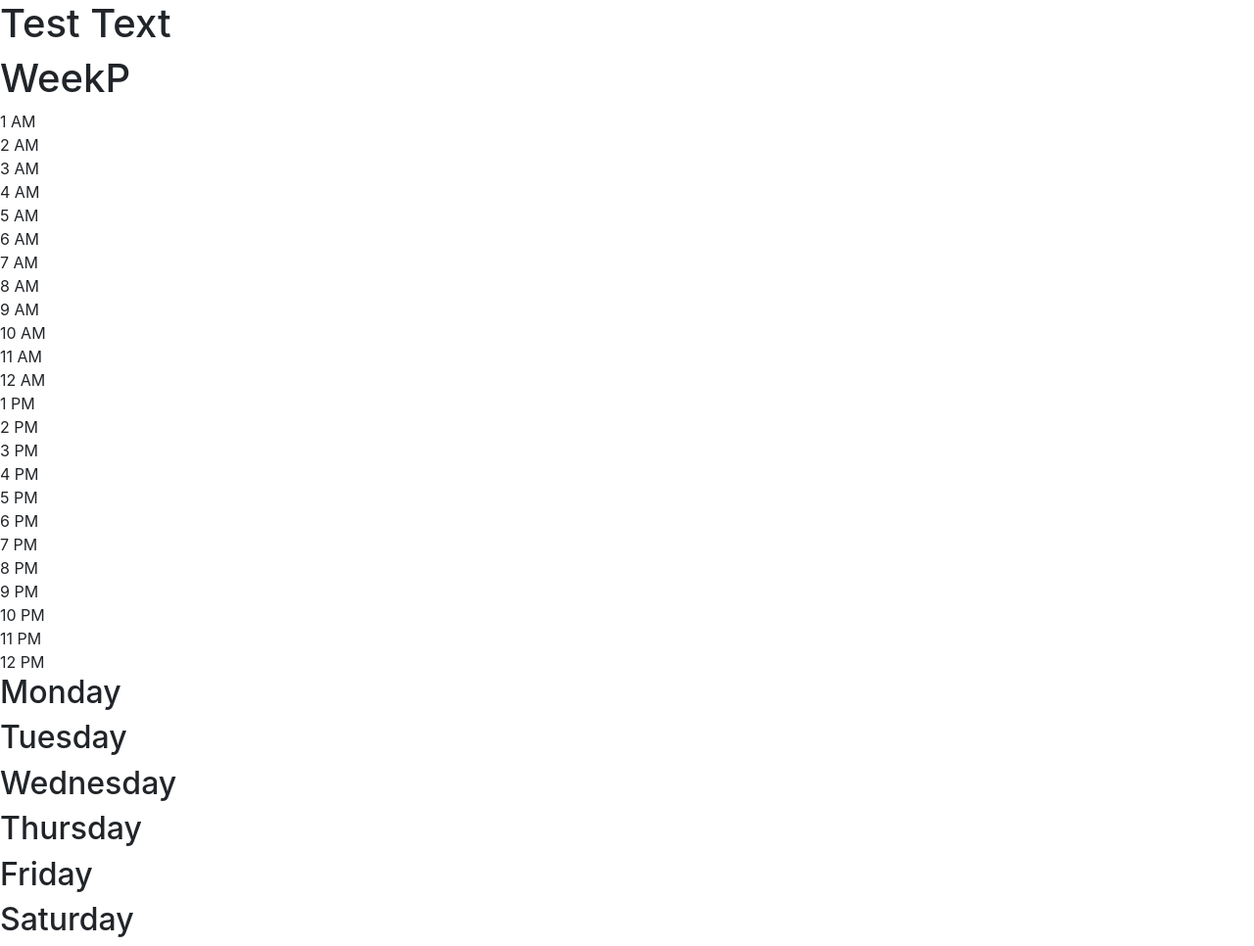
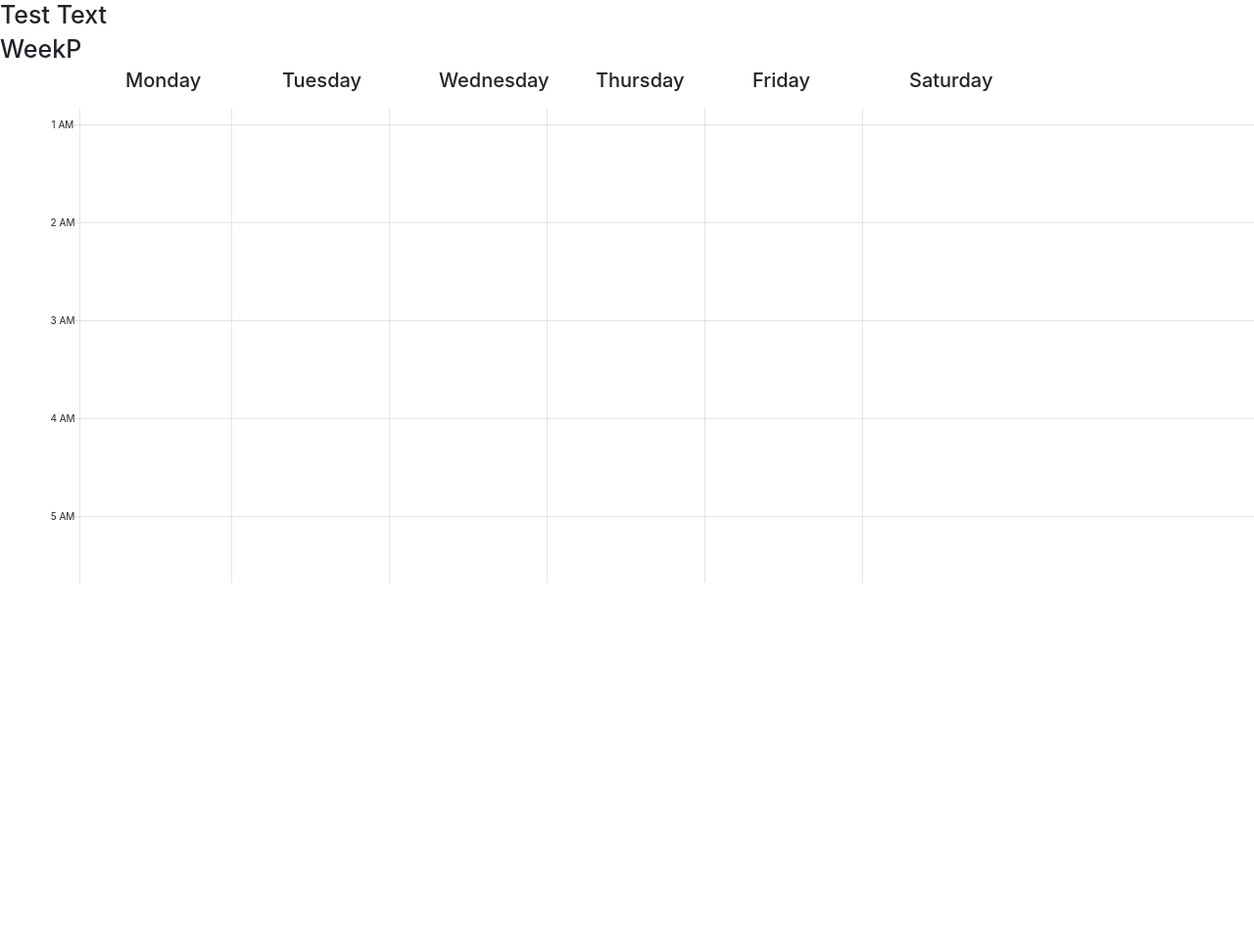
Before and after one commit to Dzyuv001/WeekPlanner, a website built with webpack: page Project/src/template.html in a window 1280 px wide. Shown: the whole page at 98% size. After the commit the page ends 800 px from the top, so only its background shows below. Built offline with nearby package versions, Linux system fonts and the light colour scheme.

Commit message:
Ui work in progress

```diff
--- a/Project/src/css/scss/abstract/_variables.scss
+++ b/Project/src/css/scss/abstract/_variables.scss
@@ -0,0 +1,7 @@
+//MEDIA QUERY DATA
+// 16px is one 1rem default
+$bp-largest: 75em; //1200px  12/16 = 0.75
+$bp-large: 68.75em; //1100px 11/16 = 0.6875
+$bp-medium: 56.25em; //900px 9/16 = 0.5625
+$bp-small: 37.5em; //600px 6/16 = 0.375
+$bp-smallest: 31.25em; //500px 5/16 = 0.3125
--- a/Project/src/css/scss/base/_base.scss
+++ b/Project/src/css/scss/base/_base.scss
@@ -0,0 +1,35 @@
+html {
+    scroll-behavior: smooth;
+    // this is what 1 rem
+    font-size: 62.5%; // 10 / 16  makes 1rem = to 10px
+
+    @media only screen and (max-width: $bp-large) {
+      font-size: 56.25%;// 9 / 16  makes 1rem = to 9px
+    }
+    @media only screen and (max-width: $bp-medium) {
+      font-size: 50%;// 8 / 16  makes 1rem = to 8px
+    }
+    @media only screen and (max-width: $bp-small) {
+      font-size: 37.5%;// 6 / 16  makes 1rem = to 6px
+    }
+    @media only screen and (max-width: $bp-smallest) {
+      font-size: 31.25%;// 5 / 16  makes 1rem = to 5px
+    }
+  }
+
+body{
+    box-sizing: border-box;
+}
+
+*,*::before,*::after {
+    padding: 0;
+    margin: 0;
+
+}
+
+  //used to ensure defaults are prevent svgs as are not clickable
+  svg {
+    width: 100%;
+    height: 100%;
+    pointer-events: none;
+  }
--- /dev/null
+++ b/Project/src/css/scss/components/_weekPlanLines.scss
@@ -0,0 +1,39 @@
+.wkPlan-line {
+  width: 100%;
+  height: 100%;
+  position: absolute;
+  top: 0;
+  left: 0;
+  z-index: 10;
+  &__hor {
+    width: 100%;
+    height: 100%;
+    margin-top: 8.2rem;
+    position: absolute;
+    padding-left: 7.5rem;
+    &-line {
+      margin-bottom: 9.9rem;
+    }
+  }
+  &__ver {
+    width: 100%;
+    height: 100%;
+    padding-top: 7.5rem;
+    position: absolute;
+    &-line {
+      width: 1px;
+      height:100%;
+      padding-top:9.9rem;
+      display: inline-block;
+      margin-left: 12.5%;
+      background: rgba(0, 0, 0, 0.1);
+      &:first-child {
+        margin-left: 8.1rem;
+        margin-right:-.6rem;
+      }
+      &:last-child {
+
+      }
+    }
+  }
+}
--- /dev/null
+++ b/Project/src/css/scss/components/_weekPlannerColumn.scss
@@ -0,0 +1,13 @@
+.wkPlan-col {
+  position: relative;
+  width: 12.5%;
+  text-align: center;
+  &--time {
+    width: 10%;
+  }
+  &__title {
+    &--fixed {
+      position: fixed;
+    }
+  }
+}
--- /dev/null
+++ b/Project/src/css/scss/layout/_weekPlanTime.scss
@@ -0,0 +1,7 @@
+.wkPlan-time {
+
+    &__label {
+        text-align: center;
+        height: 10rem;
+    }
+}
--- a/Project/src/css/scss/main.scss
+++ b/Project/src/css/scss/main.scss
@@ -1,4 +1,5 @@
 @import "../../../node_modules/bootstrap/scss/bootstrap", "abstract/variables",
   "abstract/mixins", "abstract/placeholders", "abstract/function", "base/base",
-  "base/animations", "base/typography", "base/utility", "components/buttons",
-  "layout/sectionLayout", "pages/page";
+  "base/animations", "base/typography", "base/utility",
+  "components/weekPlannerColumn", "components/weekPlanLines.scss",
+  "layout/weekPlanTime", "pages/weekPlanner";
--- /dev/null
+++ b/Project/src/css/scss/pages/_weekPlanner.scss
@@ -0,0 +1,8 @@
+.wkPlan {
+    position: relative;
+    height: 70vh;
+    overflow-y: scroll;
+    &__time {
+        padding-top:5rem;
+    }
+}
--- a/Project/src/js/views/WeekDayView.js
+++ b/Project/src/js/views/WeekDayView.js
@@ -6,9 +6,8 @@ export default class WeekDayView {
   static _BuildMarkup(DayName) {
     let htmlMarkup = `
     <div class="wkPlan-col">
-    <h2 class="wkPlan-col__title wkPlan-title__h2">${DayName}</h2>
+    <h2 class="wkPlan-col__title wkPlan-col__title--fixed wkPlan-title__h2 ">${DayName}</h2>
     <div class="wkPlan-col__event-container">
-
     </div>
     </div>
     `;
--- a/Project/src/js/views/WeekPlannerView.js
+++ b/Project/src/js/views/WeekPlannerView.js
@@ -5,13 +5,40 @@ export default class WeekPlannerView {
 
   _RenderMarkup(is24Hours) {
     let htmlMarkup = `
-    <h1 class="wkPlan-title__h1">WeekP</h1>
-    <section class="wkPlan__body">
-      <div class="wkPlan__times wkPlan-times">
-        ${this._RenderTimes(is24Hours)}
+    <div class="wkPlan">
+      <h1 class="wkPlan-title__h1">WeekP</h1>
+      <section class="wkPlan__body d-flex flex-row">
+        <div class="wkPlan__time wkPlan-col--time">
+          ${this._RenderTimes(is24Hours)}
+        </div>
+      </section>
+      <section class="wkPlan-line">
+      <div class="wkPlan-line__ver">
+      ${this._RenderVerticalLine()}
       </div>
-    </section>
+      <div class="wkPlan-line__hor">
+      ${this._RenderHorizontalLine()}
+      </div>
+
+      </section>
+    </div>
     `;
+    return htmlMarkup;
+  }
+
+   _RenderHorizontalLine() {
+    let htmlMarkup = "";
+    for (let i = 0; i < 24; i++) {
+      htmlMarkup +=`<hr class="wkPlan-line__hor-line">`
+    }
+    return htmlMarkup;
+  }
+
+  _RenderVerticalLine() {
+    let htmlMarkup = "";
+    for (let i = 0; i < 6; i++) {
+      htmlMarkup +=`<div class="wkPlan-line__ver-line"></div>`
+    }
     return htmlMarkup;
   }
 
@@ -19,13 +46,13 @@ export default class WeekPlannerView {
     let htmlMarkup = "";
     if (is24Hours) {
       for (let i = 0; i < 24; i++) {
-        htmlMarkup += `<div class="wkPlan-times__time-label"> ${i}</div>`;
+        htmlMarkup += `<div class="wkPlan-time__label"> ${i}</div>`;
       }
     } else {
       const time = ["AM", "PM"];
       for (let j = 0; j < 2; j++) {
         for (let i = 0; i < 12; i++) {
-          htmlMarkup += `<div class="wkPlan-times__time-label">${i + 1}  ${
+          htmlMarkup += `<div class="wkPlan-time__label">${i + 1}  ${
             time[j]
           }</div>`;
         }
```
Also changed, not shown: Project/src/js/controllers/WeekDaysController.js (+4 -6 lines), Project/src/css/scss/layout/_sectionLayout.scss (deleted), Project/src/css/scss/pages/_page.scss (deleted).
